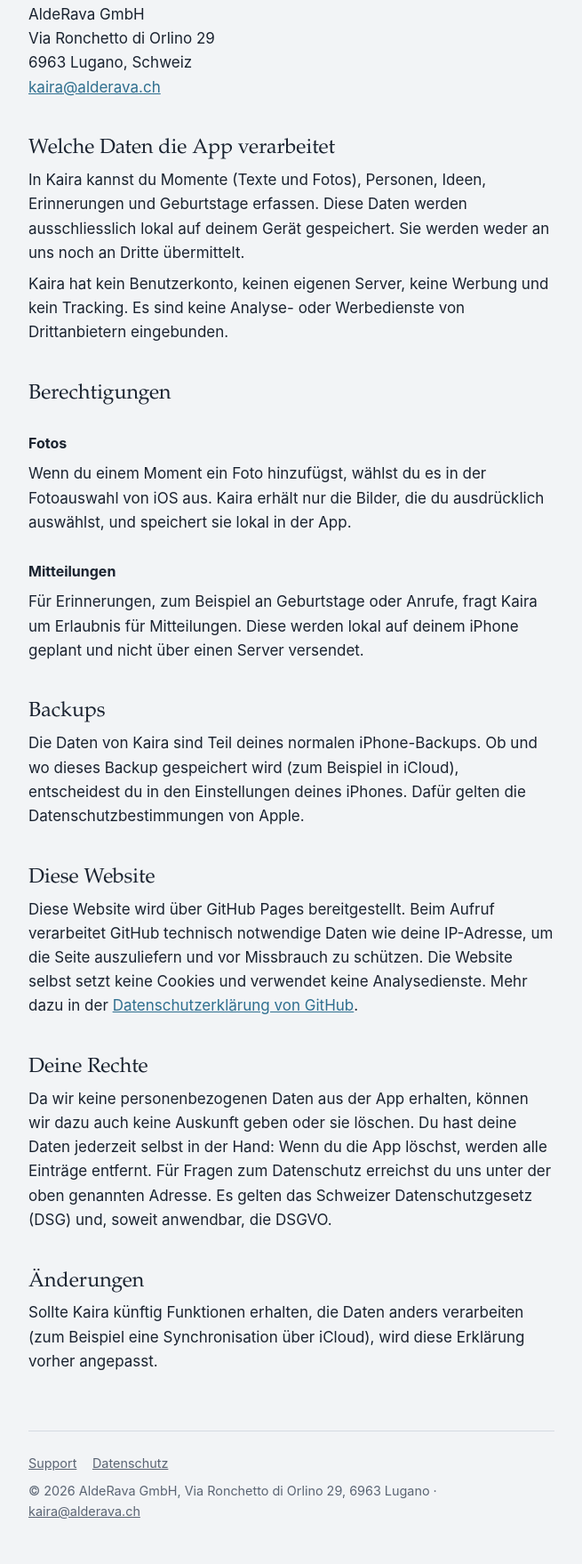
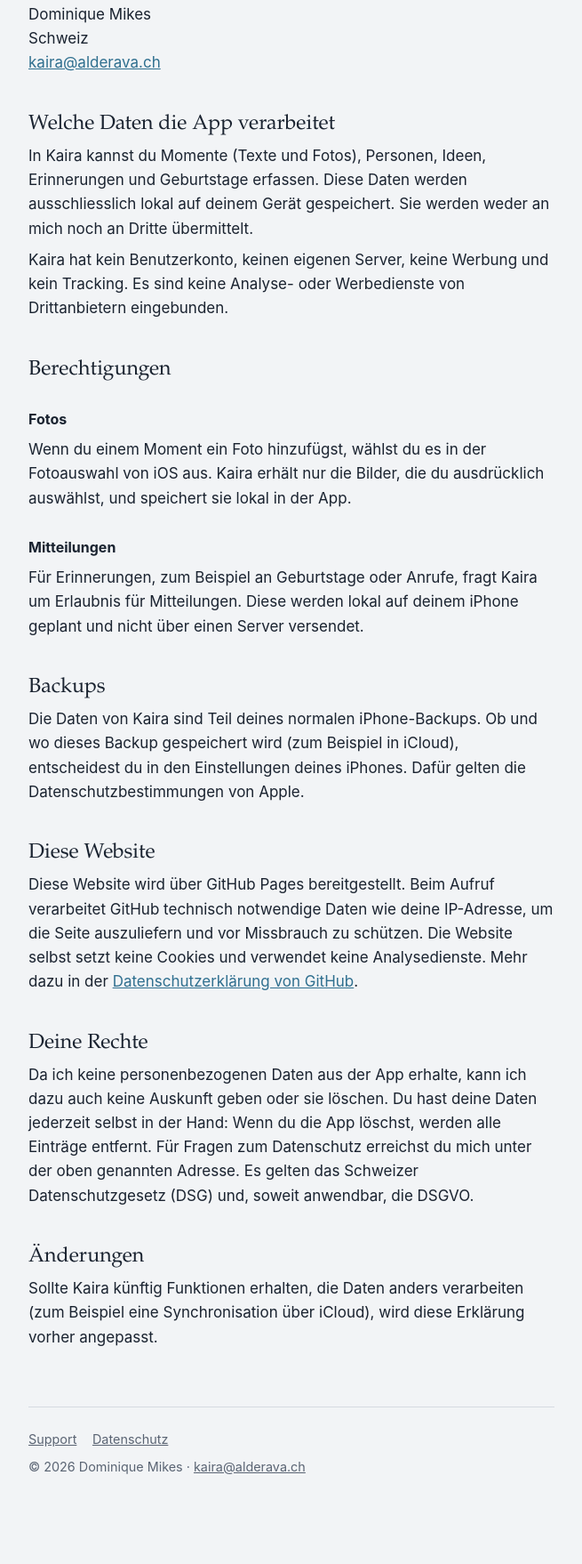
Before and after one commit to divebubble/kaira-site, a plain HTML site: page privacy.html in a window 1280 px wide. Shown: the part 324-2082 px from the top of the page at 89% size, without its empty margins (312-967 px from the left). After the commit the page ends 2032 px from the top, so only its background shows below. Drawn offline with Linux system fonts and the light colour scheme.

Commit message:
Add files via upload

```diff
--- a/privacy.html
+++ b/privacy.html
@@ -73,10 +73,10 @@ footer a{color:var(--muted); margin-right:1.1rem}
 <p class="lead">Kurz gesagt: Kaira sammelt keine Daten über dich. Alles, was du in der App festhältst, bleibt auf deinem iPhone.</p>
 
 <h2>Verantwortlich</h2>
-<p>AldeRava GmbH<br>Via Ronchetto di Orlino 29<br>6963 Lugano, Schweiz<br><a href="mailto:kaira@alderava.ch">kaira@alderava.ch</a></p>
+<p>Dominique Mikes<br>Schweiz<br><a href="mailto:kaira@alderava.ch">kaira@alderava.ch</a></p>
 
 <h2>Welche Daten die App verarbeitet</h2>
-<p>In Kaira kannst du Momente (Texte und Fotos), Personen, Ideen, Erinnerungen und Geburtstage erfassen. Diese Daten werden ausschliesslich lokal auf deinem Gerät gespeichert. Sie werden weder an uns noch an Dritte übermittelt.</p>
+<p>In Kaira kannst du Momente (Texte und Fotos), Personen, Ideen, Erinnerungen und Geburtstage erfassen. Diese Daten werden ausschliesslich lokal auf deinem Gerät gespeichert. Sie werden weder an mich noch an Dritte übermittelt.</p>
 <p>Kaira hat kein Benutzerkonto, keinen eigenen Server, keine Werbung und kein Tracking. Es sind keine Analyse- oder Werbedienste von Drittanbietern eingebunden.</p>
 
 <h2>Berechtigungen</h2>
@@ -92,7 +92,7 @@ footer a{color:var(--muted); margin-right:1.1rem}
 <p>Diese Website wird über GitHub Pages bereitgestellt. Beim Aufruf verarbeitet GitHub technisch notwendige Daten wie deine IP-Adresse, um die Seite auszuliefern und vor Missbrauch zu schützen. Die Website selbst setzt keine Cookies und verwendet keine Analysedienste. Mehr dazu in der <a href="https://docs.github.com/de/site-policy/privacy-policies/github-general-privacy-statement">Datenschutzerklärung von GitHub</a>.</p>
 
 <h2>Deine Rechte</h2>
-<p>Da wir keine personenbezogenen Daten aus der App erhalten, können wir dazu auch keine Auskunft geben oder sie löschen. Du hast deine Daten jederzeit selbst in der Hand: Wenn du die App löschst, werden alle Einträge entfernt. Für Fragen zum Datenschutz erreichst du uns unter der oben genannten Adresse. Es gelten das Schweizer Datenschutzgesetz (DSG) und, soweit anwendbar, die DSGVO.</p>
+<p>Da ich keine personenbezogenen Daten aus der App erhalte, kann ich dazu auch keine Auskunft geben oder sie löschen. Du hast deine Daten jederzeit selbst in der Hand: Wenn du die App löschst, werden alle Einträge entfernt. Für Fragen zum Datenschutz erreichst du mich unter der oben genannten Adresse. Es gelten das Schweizer Datenschutzgesetz (DSG) und, soweit anwendbar, die DSGVO.</p>
 
 <h2>Änderungen</h2>
 <p>Sollte Kaira künftig Funktionen erhalten, die Daten anders verarbeiten (zum Beispiel eine Synchronisation über iCloud), wird diese Erklärung vorher angepasst.</p>
@@ -100,7 +100,7 @@ footer a{color:var(--muted); margin-right:1.1rem}
 </main>
 <footer>
 <a href="support.html">Support</a><a href="privacy.html">Datenschutz</a>
-<p>© 2026 AldeRava GmbH, Via Ronchetto di Orlino 29, 6963 Lugano · <a href="mailto:kaira@alderava.ch">kaira@alderava.ch</a></p>
+<p>© 2026 Dominique Mikes · <a href="mailto:kaira@alderava.ch">kaira@alderava.ch</a></p>
 </footer>
 </div>
 </body>
```
Also changed, not shown: index.html (+1 -1 lines), support.html (+2 -2 lines).
